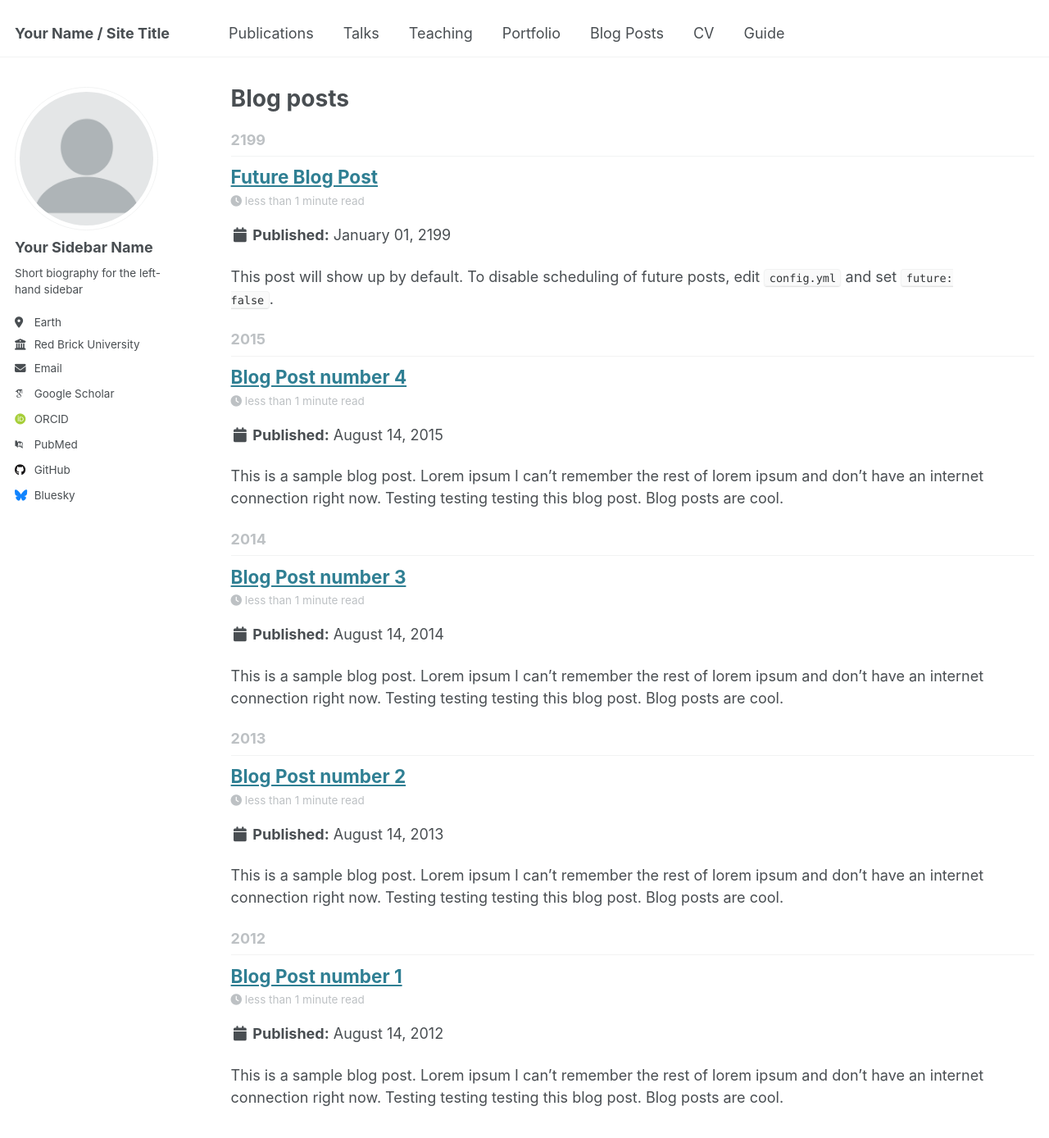
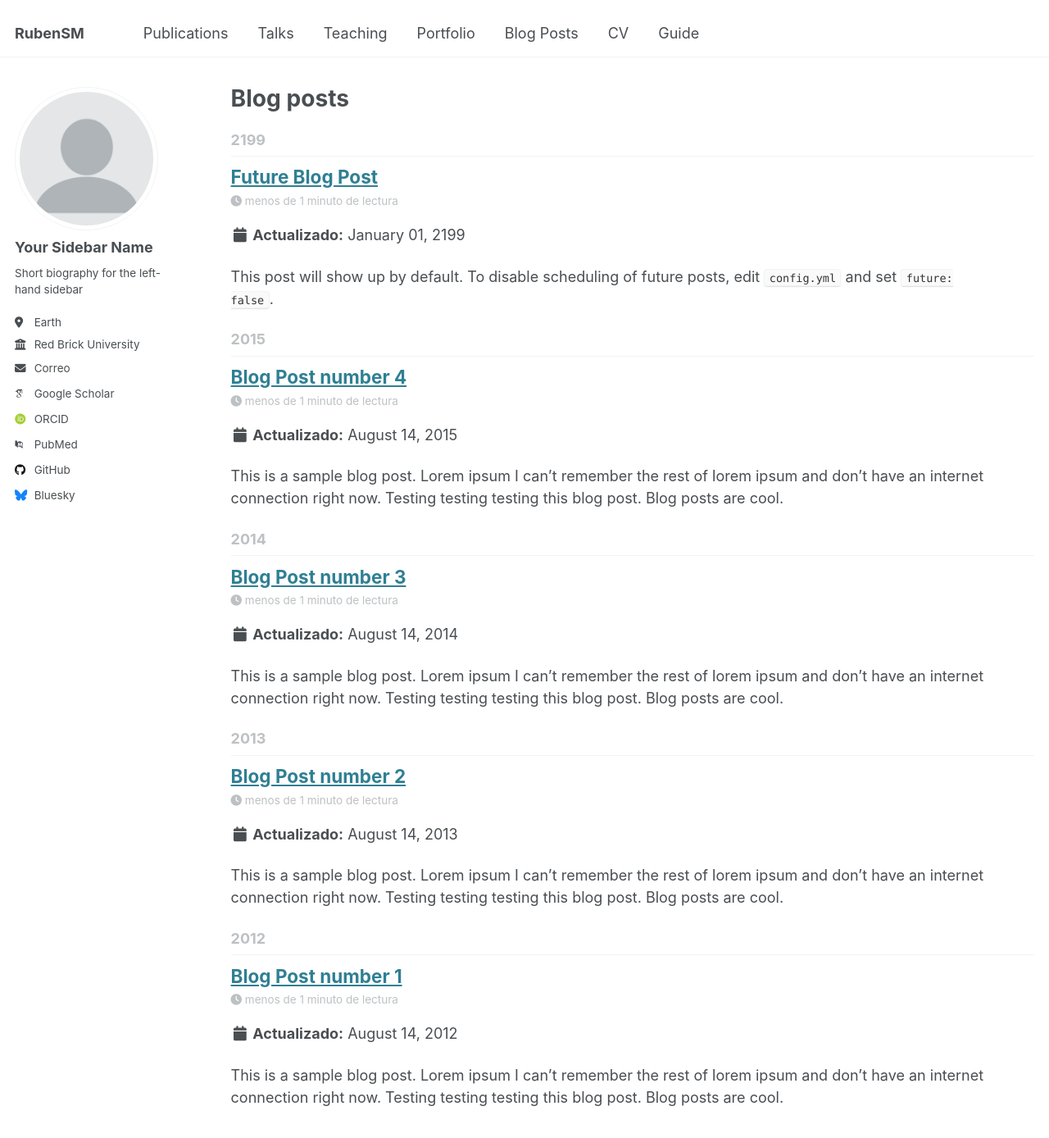
Before and after one commit to rubsanmar/rubensm.github.io, a Jekyll site: the page built from _pages/year-archive.html, in a window 1280 px wide and 1400 px high. Shown: the top 1388 px of the window at 82% size. Built offline with Jekyll 4.4.1, drawn with Linux system fonts in a browser that asks for light colours; some web fonts are replaced; some of the changed text lies outside the part shown.

Commit message:
Update _config.yml

```diff
--- a/_config.yml
+++ b/_config.yml
@@ -7,13 +7,13 @@
 # server process.
 
 # Basic Site Settings
-locale                   : "en-US"
+locale                   : "es-ES"
 site_theme               : "default"
-title                    : "Your Name / Site Title"
+title                    : "RubenSM"
 title_separator          : "-"
-name                     : &name "Your Name"
-description              : &description "personal description"
-url                      : https://academicpages.github.io # the base hostname & protocol for your site e.g. "https://[your GitHub username].github.io"
+name                     : &name "Rueben"
+description              : &description "Personal Website"
+url                      : https://rubensm.es # the base hostname & protocol for your site e.g. "https://[your GitHub username].github.io"
 baseurl                  : "" # the subpath of your site, e.g. "/blog"
 repository               : "academicpages/academicpages.github.io"
 
```
